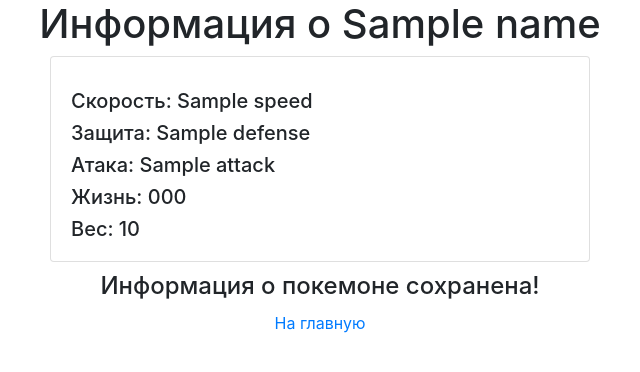
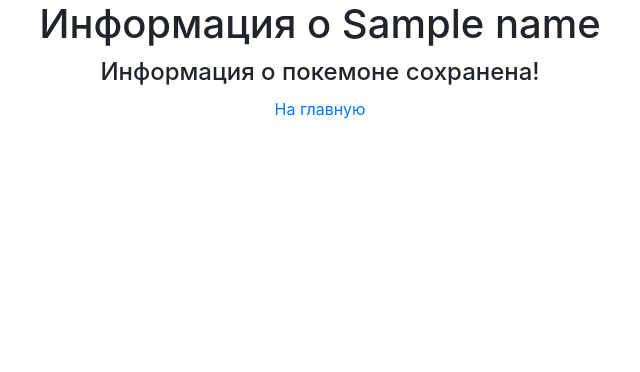
Before and after one commit to MARINET20/pokemonAPI, a Flask app: template templates/savePokemon.html in a window 1280 px wide. Shown: the top 372 px of the page, without its empty margins (320-960 px from the left). Run offline with Flask 3, Linux system fonts and the light colour scheme; the template is opened without the code that fills it: most values are stand-ins (such as "Sample title", 1, 10 or a date in 2020); some libraries are stand-ins or nearby versions.

Commit message:
Update savePokemon.html

```diff
--- a/templates/savePokemon.html
+++ b/templates/savePokemon.html
@@ -7,22 +7,6 @@
 </head>
 <body>
 <h1 class="text-center">Информация о {{name}}</h1>
-<div class="container">
-    <div class="row d-flex justify-content-center align-items-center">
-        <div class="col-md-6">
-            <div class="card box-shadow-nav">
-                <div class="card-body">
-                    <h4 class="card-title"></h4>
-                    <h5 class="card-text">Скорость: {{speed}}</h5>
-                    <h5 class="card-text">Защита: {{defense}}</h5>
-                    <h5 class="card-text">Атака: {{attack}}</h5>
-                    <h5 class="card-text">Жизнь: {{hp}}</h5>
-                    <h5 class="card-text">Вес: {{weight}}</h5>
-                </div>
-            </div>
-        </div>
-    </div>
-</div>
 <div class="text-center" style="margin-top: 10px">
     <h4>Информация о покемоне сохранена!</h4>
 </div>
```
